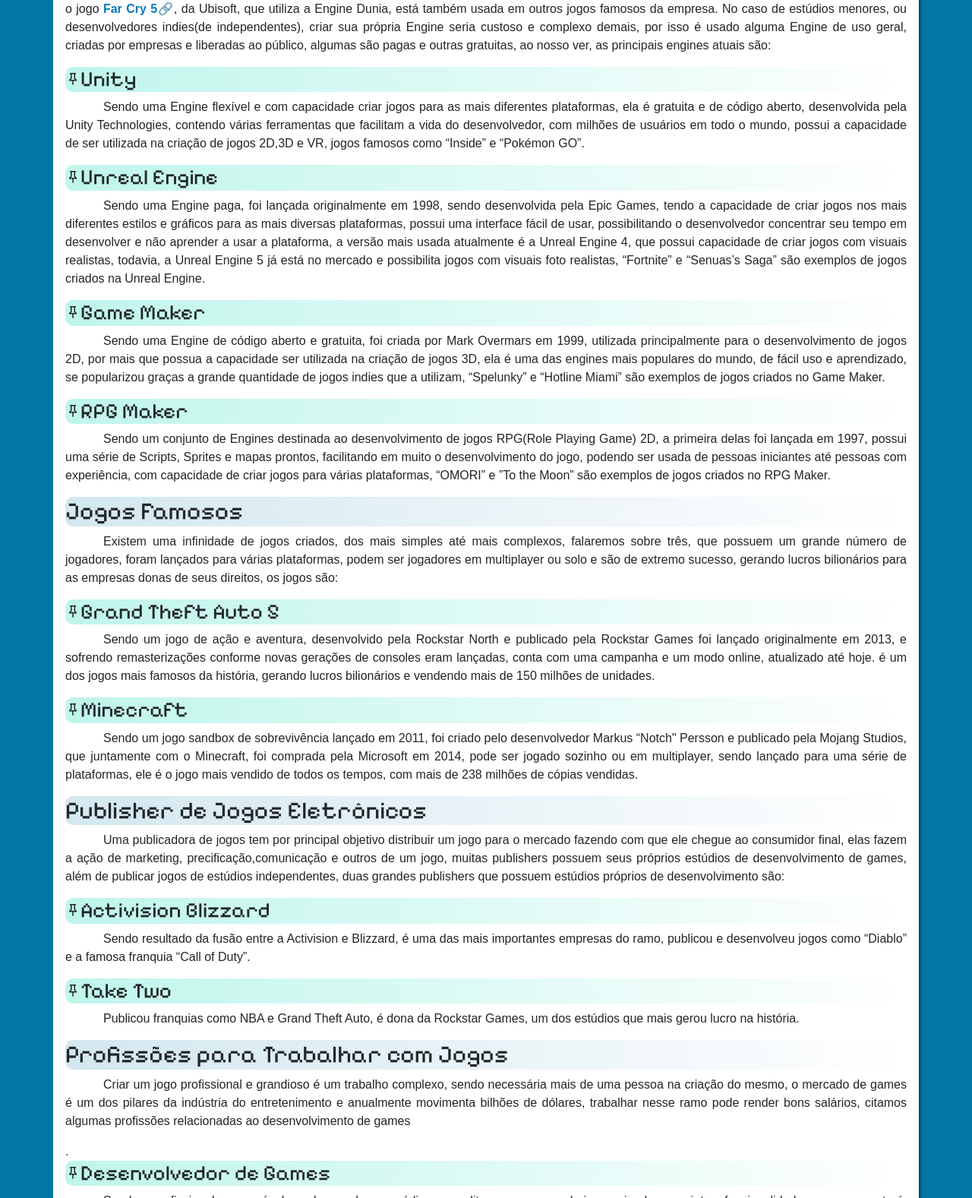
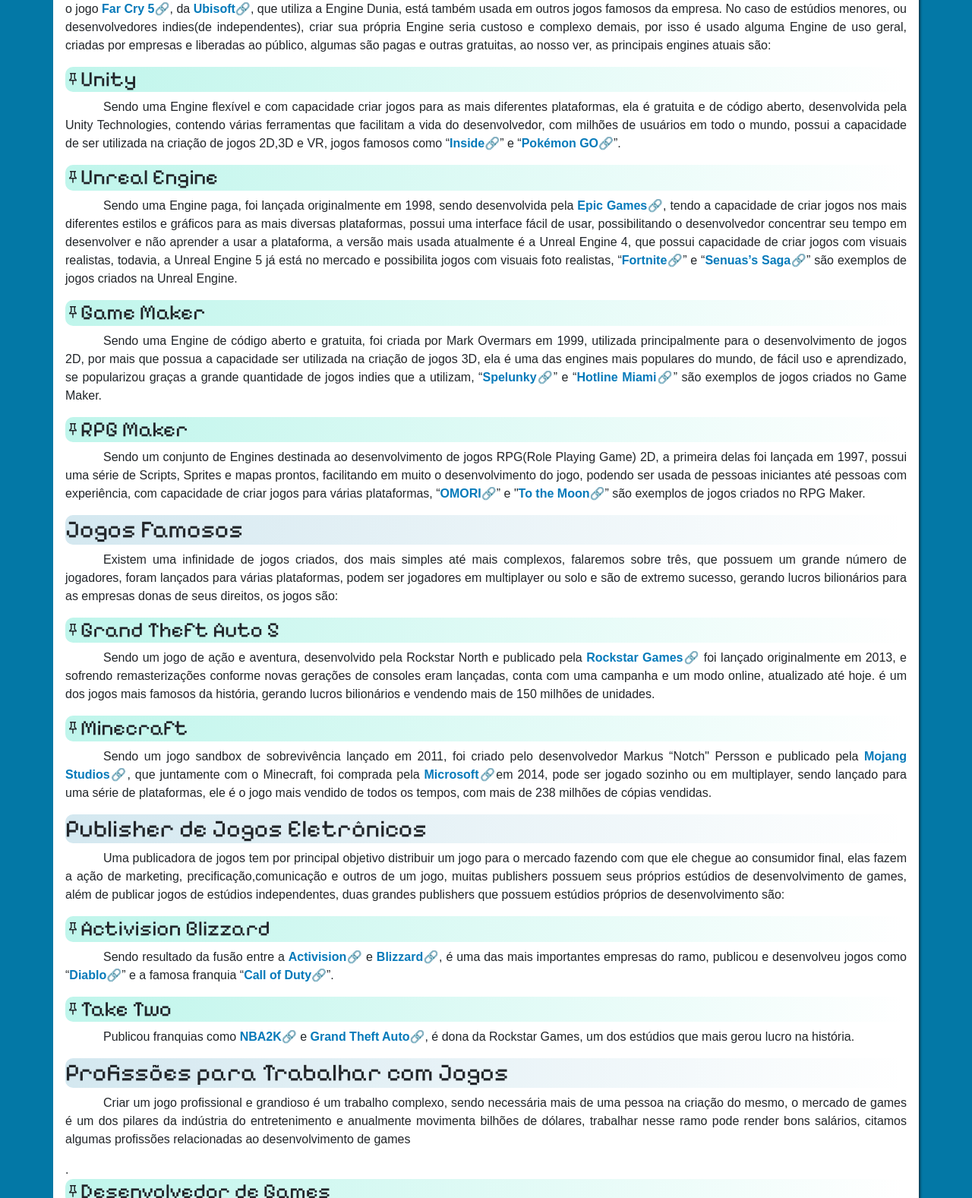
Before and after one commit to yIuriy/site-games, a plain HTML site: page index.html in a window 1280 px wide. Shown: the part 769-2346 px from the top of the page at 76% size. Drawn offline with nearby package versions, Linux system fonts and the light colour scheme; a web font is replaced by a local one.

Commit message:
Adição dos links

```diff
--- a/index.html
+++ b/index.html
@@ -112,12 +112,19 @@
           target="_blank"
           rel="noopener"
           >Far Cry 5</a
-        >, da Ubisoft, que utiliza a Engine Dunia, está também usada em outros
-        jogos famosos da empresa. No caso de estúdios menores, ou
-        desenvolvedores indies(de independentes), criar sua própria Engine seria
-        custoso e complexo demais, por isso é usado alguma Engine de uso geral,
-        criadas por empresas e liberadas ao público, algumas são pagas e outras
-        gratuitas, ao nosso ver, as principais engines atuais são:
+        >, da
+        <a
+          href="https://pt.wikipedia.org/wiki/Ubisoft"
+          class="text-decoration-none p-links fw-bold p-0"
+          target="_blank"
+          rel="noopener"
+          >Ubisoft</a
+        >, que utiliza a Engine Dunia, está também usada em outros jogos famosos
+        da empresa. No caso de estúdios menores, ou desenvolvedores indies(de
+        independentes), criar sua própria Engine seria custoso e complexo
+        demais, por isso é usado alguma Engine de uso geral, criadas por
+        empresas e liberadas ao público, algumas são pagas e outras gratuitas,
+        ao nosso ver, as principais engines atuais são:
       </p>
       <h3 class="pixel">
         <span class="material-symbols-outlined fs-5"> push_pin </span>Unity
@@ -128,7 +135,19 @@
         pela Unity Technologies, contendo várias ferramentas que facilitam a
         vida do desenvolvedor, com milhões de usuários em todo o mundo, possui a
         capacidade de ser utilizada na criação de jogos 2D,3D e VR, jogos
-        famosos como “Inside” e “Pokémon GO”.
+        famosos como “<a
+          href="https://pt.wikipedia.org/wiki/Inside_(jogo_eletr%C3%B4nico)"
+          class="text-decoration-none p-links fw-bold p-0"
+          target="_blank"
+          rel="noopener"
+          >Inside</a
+        >” e “<a
+          href="https://pt.wikipedia.org/wiki/Pok%C3%A9mon_GO"
+          class="text-decoration-none p-links fw-bold p-0"
+          target="_blank"
+          rel="noopener"
+          >Pokémon GO</a
+        >”.
       </p>
       <h3 class="pixel">
         <span class="material-symbols-outlined fs-5"> push_pin </span>Unreal
@@ -136,14 +155,32 @@
       </h3>
       <p>
         Sendo uma Engine paga, foi lançada originalmente em 1998, sendo
-        desenvolvida pela Epic Games, tendo a capacidade de criar jogos nos mais
-        diferentes estilos e gráficos para as mais diversas plataformas, possui
-        uma interface fácil de usar, possibilitando o desenvolvedor concentrar
-        seu tempo em desenvolver e não aprender a usar a plataforma, a versão
-        mais usada atualmente é a Unreal Engine 4, que possui capacidade de
-        criar jogos com visuais realistas, todavia, a Unreal Engine 5 já está no
-        mercado e possibilita jogos com visuais foto realistas, “Fortnite” e
-        “Senuas’s Saga” são exemplos de jogos criados na Unreal Engine.
+        desenvolvida pela
+        <a
+          href="https://pt.wikipedia.org/wiki/Epic_Games"
+          class="text-decoration-none p-links fw-bold p-0"
+          target="_blank"
+          rel="noopener"
+          >Epic Games</a
+        >, tendo a capacidade de criar jogos nos mais diferentes estilos e
+        gráficos para as mais diversas plataformas, possui uma interface fácil
+        de usar, possibilitando o desenvolvedor concentrar seu tempo em
+        desenvolver e não aprender a usar a plataforma, a versão mais usada
+        atualmente é a Unreal Engine 4, que possui capacidade de criar jogos com
+        visuais realistas, todavia, a Unreal Engine 5 já está no mercado e
+        possibilita jogos com visuais foto realistas, “<a
+          href="https://pt.wikipedia.org/wiki/Fortnite"
+          class="text-decoration-none p-links fw-bold p-0"
+          target="_blank"
+          rel="noopener"
+          >Fortnite</a
+        >” e “<a
+          href="https://pt.wikipedia.org/wiki/Hellblade:_Senua%27s_Sacrifice"
+          class="text-decoration-none p-links fw-bold p-0"
+          target="_blank"
+          rel="noopener"
+          >Senuas’s Saga</a
+        >” são exemplos de jogos criados na Unreal Engine.
       </p>
       <h3 class="pixel">
         <span class="material-symbols-outlined fs-5"> push_pin </span>Game Maker
@@ -154,8 +191,19 @@
         jogos 2D, por mais que possua a capacidade ser utilizada na criação de
         jogos 3D, ela é uma das engines mais populares do mundo, de fácil uso e
         aprendizado, se popularizou graças a grande quantidade de jogos indies
-        que a utilizam, “Spelunky” e “Hotline Miami” são exemplos de jogos
-        criados no Game Maker.
+        que a utilizam, “<a
+          href="https://pt.wikipedia.org/wiki/Spelunky"
+          class="text-decoration-none p-links fw-bold p-0"
+          target="_blank"
+          rel="noopener"
+          >Spelunky</a
+        >” e “<a
+          href="https://pt.wikipedia.org/wiki/Hotline_Miami"
+          class="text-decoration-none p-links fw-bold p-0"
+          target="_blank"
+          rel="noopener"
+          >Hotline Miami</a
+        >” são exemplos de jogos criados no Game Maker.
       </p>
       <h3 class="pixel">
         <span class="material-symbols-outlined fs-5"> push_pin </span>RPG Maker
@@ -166,8 +214,19 @@
         uma série de Scripts, Sprites e mapas prontos, facilitando em muito o
         desenvolvimento do jogo, podendo ser usada de pessoas iniciantes até
         pessoas com experiência, com capacidade de criar jogos para várias
-        plataformas, “OMORI” e ”To the Moon” são exemplos de jogos criados no
-        RPG Maker.
+        plataformas, “<a
+          href="https://pt.wikipedia.org/wiki/Omori"
+          class="text-decoration-none p-links fw-bold p-0"
+          target="_blank"
+          rel="noopener"
+          >OMORI</a
+        >” e "<a
+          href="https://pt.wikipedia.org/wiki/To_the_Moon"
+          class="text-decoration-none p-links fw-bold p-0"
+          target="_blank"
+          rel="noopener"
+          >To the Moon</a
+        >” são exemplos de jogos criados no RPG Maker.
       </p>
       <h2 class="pixel">Jogos Famosos</h2>
       <p>
@@ -183,22 +242,42 @@
       </h3>
       <p>
         Sendo um jogo de ação e aventura, desenvolvido pela Rockstar North e
-        publicado pela Rockstar Games foi lançado originalmente em 2013, e
-        sofrendo remasterizações conforme novas gerações de consoles eram
-        lançadas, conta com uma campanha e um modo online, atualizado até hoje.
-        é um dos jogos mais famosos da história, gerando lucros bilionários e
-        vendendo mais de 150 milhões de unidades.
+        publicado pela
+        <a
+          href="https://pt.wikipedia.org/wiki/Rockstar_Games"
+          class="text-decoration-none p-links fw-bold p-0"
+          target="_blank"
+          rel="noopener"
+          >Rockstar Games</a
+        >
+        foi lançado originalmente em 2013, e sofrendo remasterizações conforme
+        novas gerações de consoles eram lançadas, conta com uma campanha e um
+        modo online, atualizado até hoje. é um dos jogos mais famosos da
+        história, gerando lucros bilionários e vendendo mais de 150 milhões de
+        unidades.
       </p>
       <h3 class="pixel">
         <span class="material-symbols-outlined fs-5"> push_pin </span>Minecraft
       </h3>
       <p>
         Sendo um jogo sandbox de sobrevivência lançado em 2011, foi criado pelo
-        desenvolvedor Markus “Notch" Persson e publicado pela Mojang Studios,
-        que juntamente com o Minecraft, foi comprada pela Microsoft em 2014,
-        pode ser jogado sozinho ou em multiplayer, sendo lançado para uma série
-        de plataformas, ele é o jogo mais vendido de todos os tempos, com mais
-        de 238 milhões de cópias vendidas.
+        desenvolvedor Markus “Notch" Persson e publicado pela
+        <a
+          href="https://pt.wikipedia.org/wiki/Mojang_Studios"
+          class="text-decoration-none p-links fw-bold p-0"
+          target="_blank"
+          rel="noopener"
+          >Mojang Studios</a
+        >, que juntamente com o Minecraft, foi comprada pela
+        <a
+          href="https://pt.wikipedia.org/wiki/Microsoft"
+          class="text-decoration-none p-links fw-bold p-0"
+          target="_blank"
+          rel="noopener"
+          >Microsoft</a
+        >em 2014, pode ser jogado sozinho ou em multiplayer, sendo lançado para
+        uma série de plataformas, ele é o jogo mais vendido de todos os tempos,
+        com mais de 238 milhões de cópias vendidas.
       </p>
       <h2 class="pixel">Publisher de Jogos Eletrônicos</h2>
       <p>
@@ -214,16 +293,57 @@
         Blizzard
       </h3>
       <p>
-        Sendo resultado da fusão entre a Activision e Blizzard, é uma das mais
-        importantes empresas do ramo, publicou e desenvolveu jogos como “Diablo”
-        e a famosa franquia “Call of Duty”.
+        Sendo resultado da fusão entre a
+        <a
+          href="https://pt.wikipedia.org/wiki/Activision"
+          class="text-decoration-none p-links fw-bold p-0"
+          target="_blank"
+          rel="noopener"
+          >Activision</a
+        >
+        e
+        <a
+          href="https://pt.wikipedia.org/wiki/Blizzard_Entertainment"
+          class="text-decoration-none p-links fw-bold p-0"
+          target="_blank"
+          rel="noopener"
+          >Blizzard</a
+        >, é uma das mais importantes empresas do ramo, publicou e desenvolveu
+        jogos como “<a
+          href="https://pt.wikipedia.org/wiki/Diablo"
+          class="text-decoration-none p-links fw-bold p-0"
+          target="_blank"
+          rel="noopener"
+          >Diablo</a
+        >” e a famosa franquia “<a
+          href="https://pt.wikipedia.org/wiki/Call_of_Duty"
+          class="text-decoration-none p-links fw-bold p-0"
+          target="_blank"
+          rel="noopener"
+          >Call of Duty</a
+        >”.
       </p>
       <h3 class="pixel">
         <span class="material-symbols-outlined fs-5"> push_pin </span>Take Two
       </h3>
       <p>
-        Publicou franquias como NBA e Grand Theft Auto, é dona da Rockstar
-        Games, um dos estúdios que mais gerou lucro na história.
+        Publicou franquias como
+        <a
+          href="https://en.wikipedia.org/wiki/NBA_2K"
+          class="text-decoration-none p-links fw-bold p-0"
+          target="_blank"
+          rel="noopener"
+          >NBA2K</a
+        >
+        e
+        <a
+          href="https://pt.wikipedia.org/wiki/Grand_Theft_Auto"
+          class="text-decoration-none p-links fw-bold p-0"
+          target="_blank"
+          rel="noopener"
+          >Grand Theft Auto</a
+        >, é dona da Rockstar Games, um dos estúdios que mais gerou lucro na
+        história.
       </p>
       <h2 class="pixel">Profissões para Trabalhar com Jogos</h2>
       <p>
```
